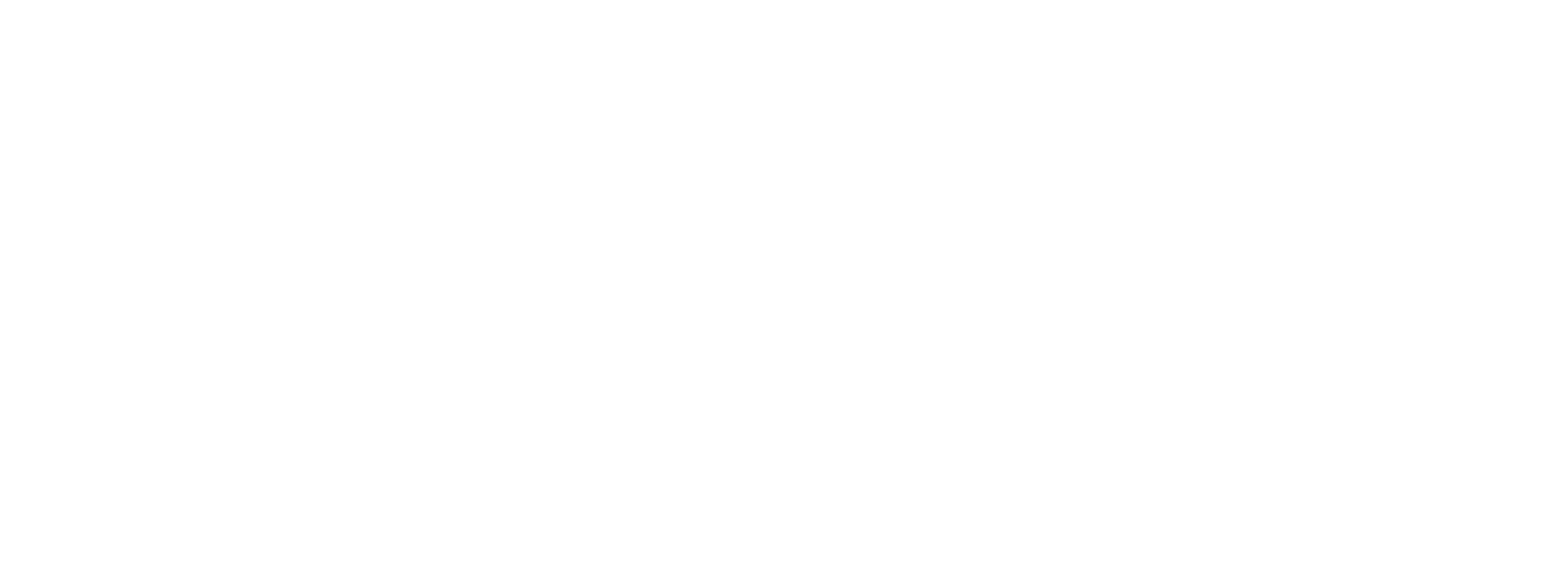
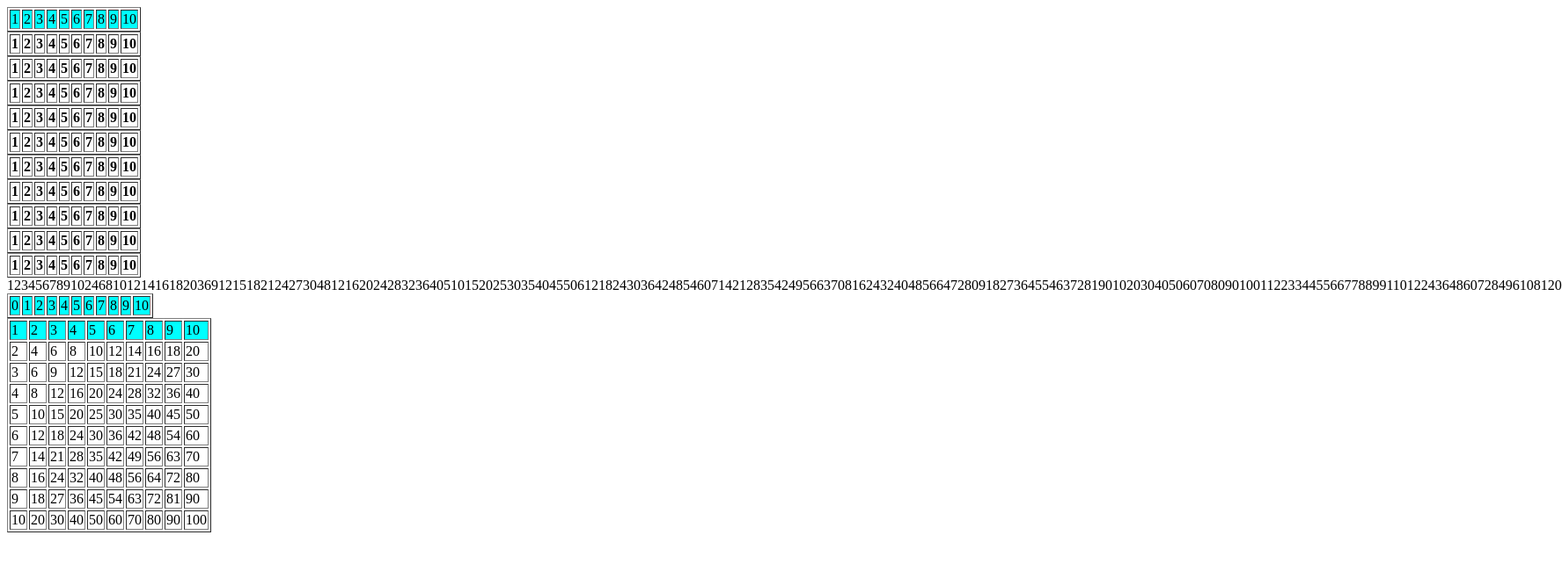
Before and after one commit to ongerit/javascript-hw, a plain HTML site: page 2/hw/index.html in a window 1280 px wide. Shown: the whole page at 88% size, 1775 px wide, since content can reach past the window. Drawn offline with Linux system fonts and the light colour scheme.

Commit message:
Homework 2 complete

```diff
--- a/2/hw/index.html
+++ b/2/hw/index.html
@@ -1,6 +1,105 @@
 <html>
 <head>
 	<title>HW2</title>
+
+<!-- First TRY loop for rows -->
+
+<script>
+    document.write("<table border='1'>");
+    document.write("<tr>");
+
+    for (i = 1; i <= 10; i++)
+    {
+        document.write("<td bgcolor='cyan'>" + i + "</td>");
+    }
+
+    document.write("</tr>");
+    document.write("</table>");
+
+
+
+    </script>
+<script>
+
+     for (row = 1; row <= 10; row++)
+		{
+             document.write("<table border='1'>");
+			var col = 1;
+			while( col <= 10)
+			{
+
+				document.write("<th>" +col +"</th>" );
+				col++;
+			}
+                    document.write("</table>")
+                    }
+
+</script>
+<!-- Second TRY loop for rows -->
+<script>
+var i,j,k;
+for(i=1;i<=12;i++)
+{
+document.write("<tr>")
+for(j=1;j<=10;j++)
+{
+k=i*j;
+document.write("<td>"+ k +"</td>")
+
+}
+document.write("</tr>")
+}
+
+</script>
+
+<!-- Final Try loop for rows -->
+
+
+<script>
+
+document.write("<table width='100' border='1'>");
+    document.write("<tr>");
+
+    for (f = 0; f <= 10; f++)
+    {
+        document.write("<td bgcolor='cyan'>" + f + "</td>");
+    }
+
+    document.write("</tr>");
+    document.write("</table>");
+
+
+
+document.write('<table  border="1">');
+
+
+  for (f = 1; f <= 10; f++)
+    {
+        document.write("<td bgcolor='cyan'>" + f + "</td>");
+    }
+
+
+for (j=2;j<=10;j++)
+{
+
+document.write('<tr>');
+
+for (i=1;i<=10;i++)
+{
+
+document.write('<td>' + i*j + '</td>');
+}
+
+document.write('</tr>');
+}
+
+document.write('</table>');
+
+</script>
+
+</table>
+
+</script>
 </head>
 <body>
 
```
